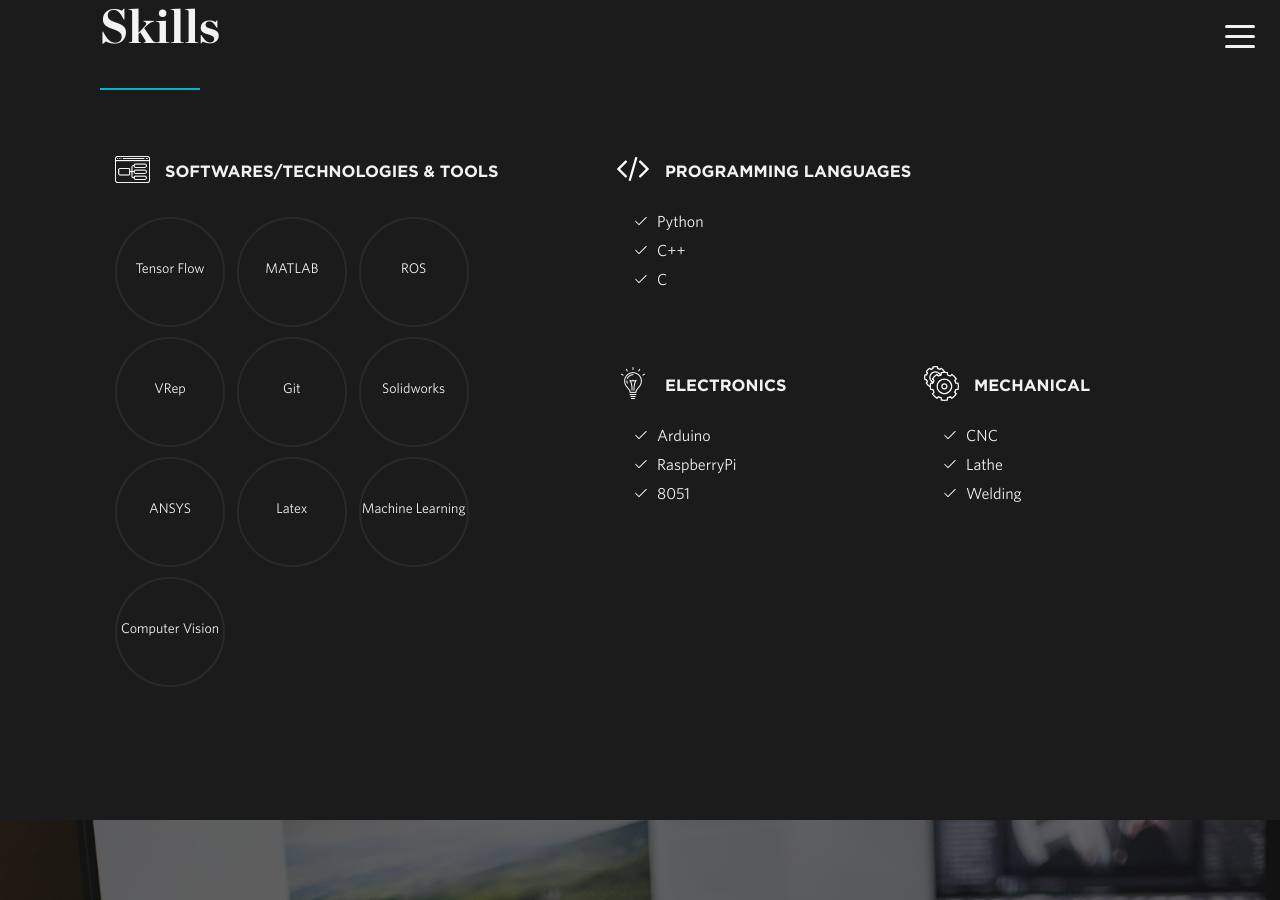
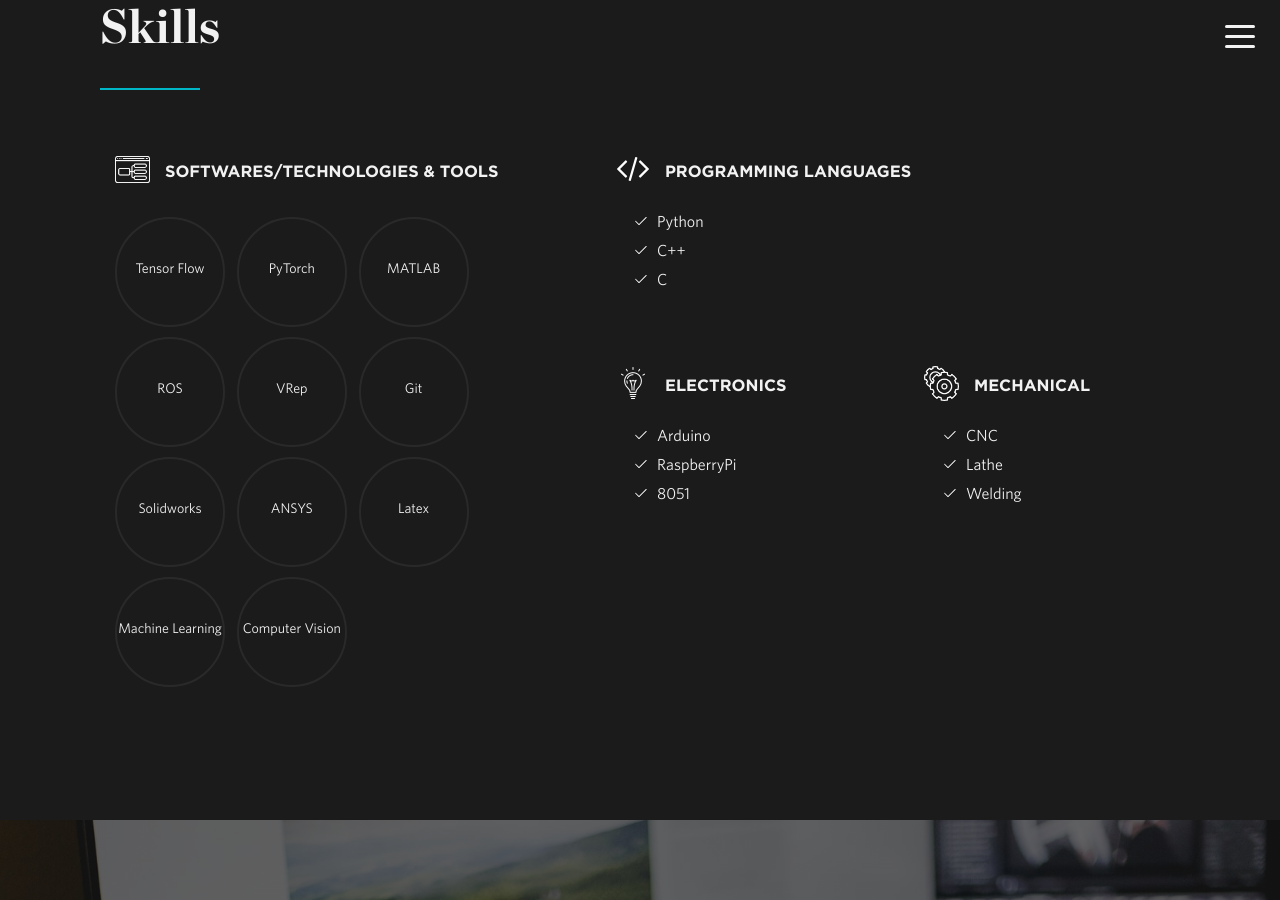
Before and after one commit to sgteja/trailsite.github.io, a Jekyll site: the page built from index.html, in a window 1280 px wide and 900 px high, scrolled down 2934 px. Built offline with Jekyll 4.4.1, drawn with Linux system fonts in a browser that asks for light colours; nearby versions of some CDN libraries.

Commit message:
Updated skills and resume

```diff
--- a/_data/skills.yml
+++ b/_data/skills.yml
@@ -5,6 +5,7 @@
 
 tools:
   - item: Tensor Flow
+  - item: PyTorch
   - item: MATLAB
   - item: ROS
   - item: VRep
```
Also changed, not shown: 1 other file.
